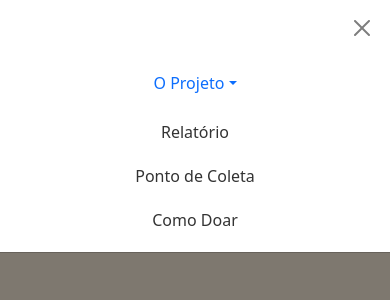
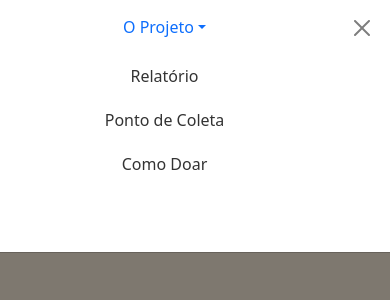
Before and after one commit to DaianeKCamargo/FATEC_ProjetoIntegrador2, a Next.js app: page / in a window 390 px wide. Both pictures are taken after a click on the icon 325 px from the left and 47 px from the top of the page. Shown: the top 300 px of the page. Built offline with nearby package versions, Linux system fonts and the light colour scheme.

Commit message:
atualizacao nome pastas
tentativa de arrumar o erro no versel

```diff
--- a/components/navbar/navbarlogout.tsx
+++ b/components/navbar/navbarlogout.tsx
@@ -51,8 +51,8 @@ export default function NavbarLogout() {
             </nav>
 
             {/* Offcanvas (menu lateral) */}
-            <Offcanvas show={openMenu} onHide={handleFechado} placement="top">
-                <Offcanvas.Header closeButton className={styles.titulomenu} />
+            <Offcanvas className={styles.meuoffcanvas} show={openMenu} onHide={handleFechado} placement="top">
+
                 <Offcanvas.Body className={styles.bodylateral}>
                     <Nav className={styles.navlateral}>
                         <div className={styles.navitemslateral}>
@@ -67,6 +67,7 @@ export default function NavbarLogout() {
                         </div>
                     </Nav>
                 </Offcanvas.Body>
+                <Offcanvas.Header closeButton className={styles.titulomenu} />
             </Offcanvas>
 
         </>
--- a/styles/navbarlogout.module.css
+++ b/styles/navbarlogout.module.css
@@ -89,9 +89,17 @@
         display: none;
     }
 
+
     .titulomenu {
         font-size: 1.6rem;
         margin: 1rem;
+        align-items: flex-start !important;
+    }
+
+    .meuoffcanvas {
+        display: flex !important;
+        flex-direction: row !important;
+        text-decoration: none !important;
     }
 
 
@@ -108,7 +116,9 @@
         gap: 2rem;
         font-size: 1.6rem;
         color: #333;
+        text-decoration: none !important;
     }
+
 
     .navhamburguer {
         display: flex;
```
Also changed, not shown: app/admin/administrativo-galeria/page.tsx (added), app/admin/administrativo-na-midia/page.tsx (added).
